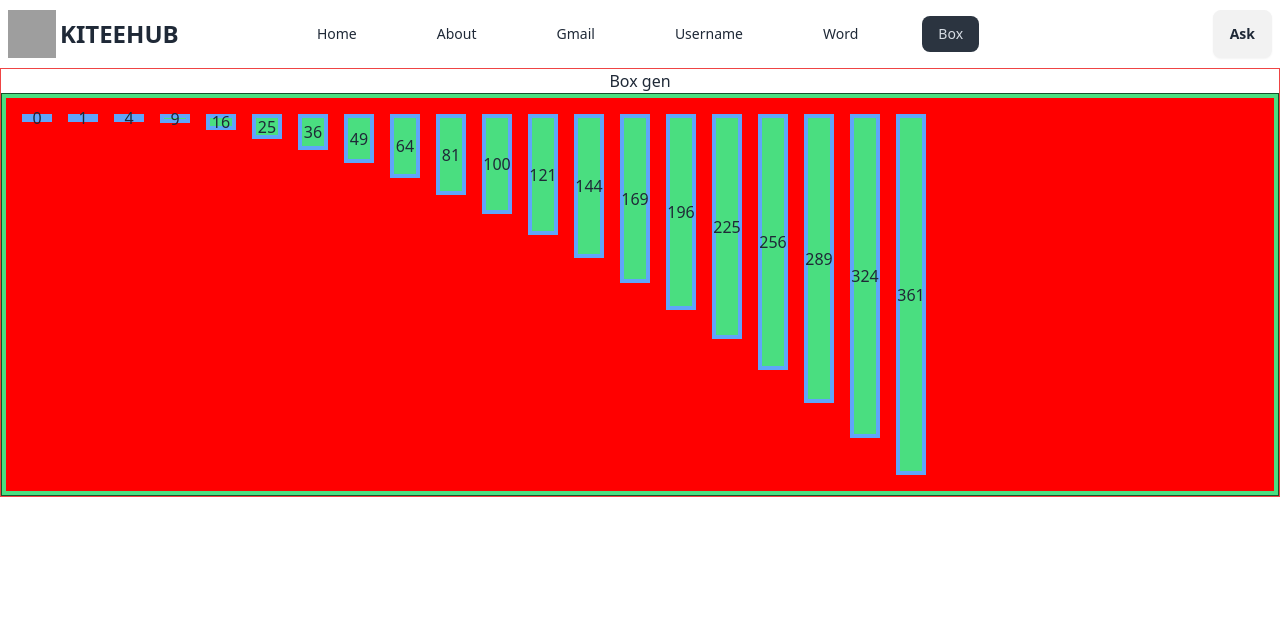
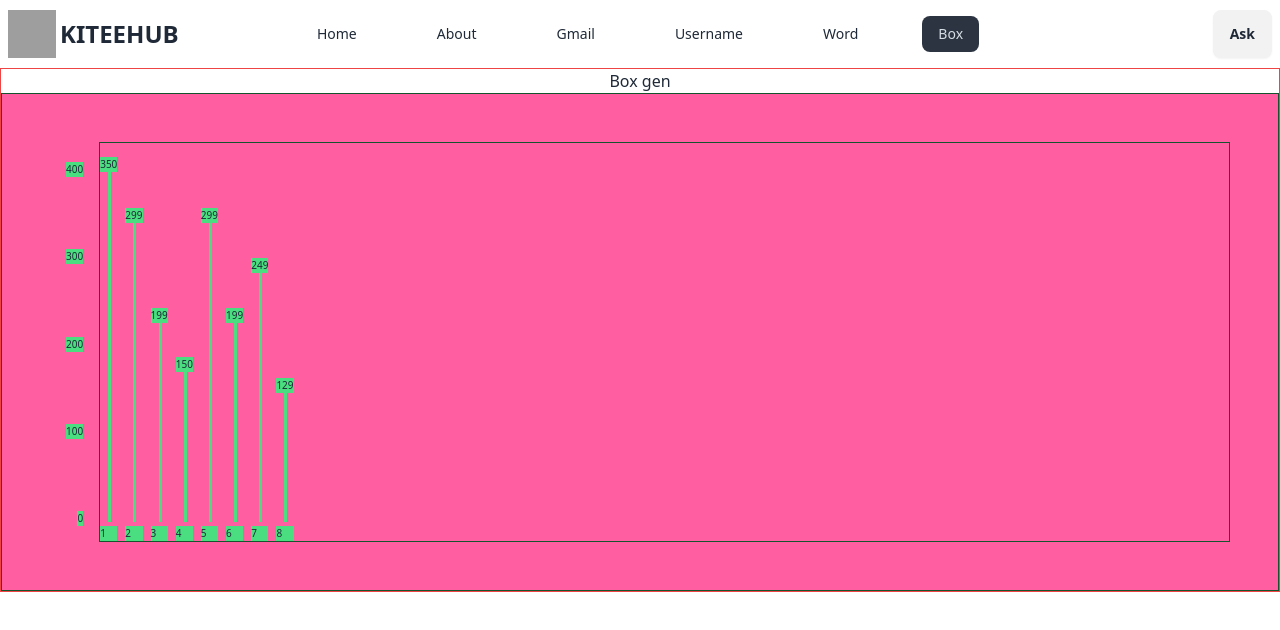
Before and after one commit to ArifMiah07/kitee-hub, a React (Vite) app: page /box in a window 1280 px wide. Shown: the top 630 px of the page. Built offline with nearby package versions, Linux system fonts and the light colour scheme; grey boxes are pictures that could not be loaded.

Commit message:
made an experimental graph --with very basic visual logics

```diff
--- a/src/AlphaWordGo/components/BoxGen/BoxGen.jsx
+++ b/src/AlphaWordGo/components/BoxGen/BoxGen.jsx
@@ -1,34 +1,109 @@
 import { useState } from "react";
 
 const BoxGen = () => {
-
-    const [ab, setAn] = useState([])
+  const [ab, setAn] = useState([]);
 
   const a = [];
-    const randomSize = ()=>{
-        for(let i = 0; i < 20; i++){
-            const c = (i * i)
+  const randomSize = () => {
+    for (let i = 0; i < 20; i++) {
+      const c = i * i;
       a.push(c);
     }
-    }
+  };
   randomSize();
+
+  const priceValue = [
+    {
+      name: "Wireless Mouse",
+      price: 350,
+    },
+    {
+      name: "Bluetooth Speaker",
+      price: 299,
+    },
+    {
+      name: "USB Flash Drive (128GB)",
+      price: 199,
+    },
+    {
+      name: "Phone Case",
+      price: 150,
+    },
+    {
+      name: "Portable Charger",
+      price: 299,
+    },
+    {
+      name: "LED Desk Lamp",
+      price: 199,
+    },
+    {
+      name: "Smart Watch Strap",
+      price: 249,
+    },
+    {
+      name: "Cable Organizer",
+      price: 129,
+    },
+  ];
+
   // setAn(a);
   console.log(a);
-    const size = 96;
-
+  // const size = 96;
 
   return (
     <div className="w-full h-full flex flex-col items-center border border-red-500">
       <h1>Box gen</h1>
-            <div className="bg-[#ff5fa0] w-full h-full flex flex-col items-center border border-green-900 ">
-                <div className={`bg-[#ff0000] border-4 border-green-400 float-end w-full h-full  flex flex-col lg:flex-row  p-4 gap-4 `} >
-                    {
-                        a.map((ac, i)=> (
-                            <div style={{width: '30px', height: `${ac}px`}} className={` flex lg:flex-row items-center justify-center   border-4 border-blue-400  bg-green-400`} key={i}>
-                                <p className=" flex flex-row text-center p-5">{ac}</p>
+      <div className="bg-[#ff5fa0] p-12 w-full h-full flex flex-row items-center border border-green-900 ">
+        <div className=" w-fit h-[400px] flex flex-col items-end justify-between border-green-900 p-4  ">
+          <div
+            //   style={{ width: "3px", height: `${ac}px` }}
+            className="bg-green-400 mt-1 ">
+            <p className=" flex flex-row text-center text-[10px] ">{"400"}</p>
           </div>
-                        ))
-                    }
+          <div
+            //   style={{ width: "3px", height: `${ac}px` }}
+            className="bg-green-400 mt-1 ">
+            <p className=" flex flex-row text-center text-[10px] ">{"300"}</p>
+          </div>
+          <div
+            //   style={{ width: "3px", height: `${ac}px` }}
+            className="bg-green-400 mt-1 ">
+            <p className=" flex flex-row text-center text-[10px] ">{"200"}</p>
+          </div>
+          <div
+            //   style={{ width: "3px", height: `${ac}px` }}
+            className="bg-green-400 mt-1 ">
+            <p className=" flex flex-row text-center text-[10px] ">{"100"}</p>
+          </div>
+          <div
+            //   style={{ width: "3px", height: `${ac}px` }}
+            className="bg-green-400 mt-1 ">
+            <p className=" flex flex-row text-center text-[10px] ">{"0"}</p>
+          </div>
+        </div>
+        <div className="w-full h-[400px] flex items-end gap-2 border border-green-900 4">
+          {priceValue.map((ac, i) => (
+            <div key={i}>
+              <div
+                //   style={{ width: "3px", height: `${ac}px` }}
+                className="bg-green-400 mt-1 ">
+                <p className=" flex flex-row text-center text-[10px] ">
+                  {ac.price}
+                </p>
+              </div>
+              <div
+                style={{ width: "3px", height: `${ac.price}px` }}
+                className="bg-green-400 ml-2"></div>
+              <div
+                //   style={{ width: "3px", height: `${ac}px` }}
+                className="bg-green-400 mt-1 ">
+                <p className=" flex flex-row text-center text-[10px] ">
+                  {i + 1}
+                </p>
+              </div>
+            </div>
+          ))}
         </div>
       </div>
     </div>
```
Lines whose indentation alone changed are shown as unchanged.
